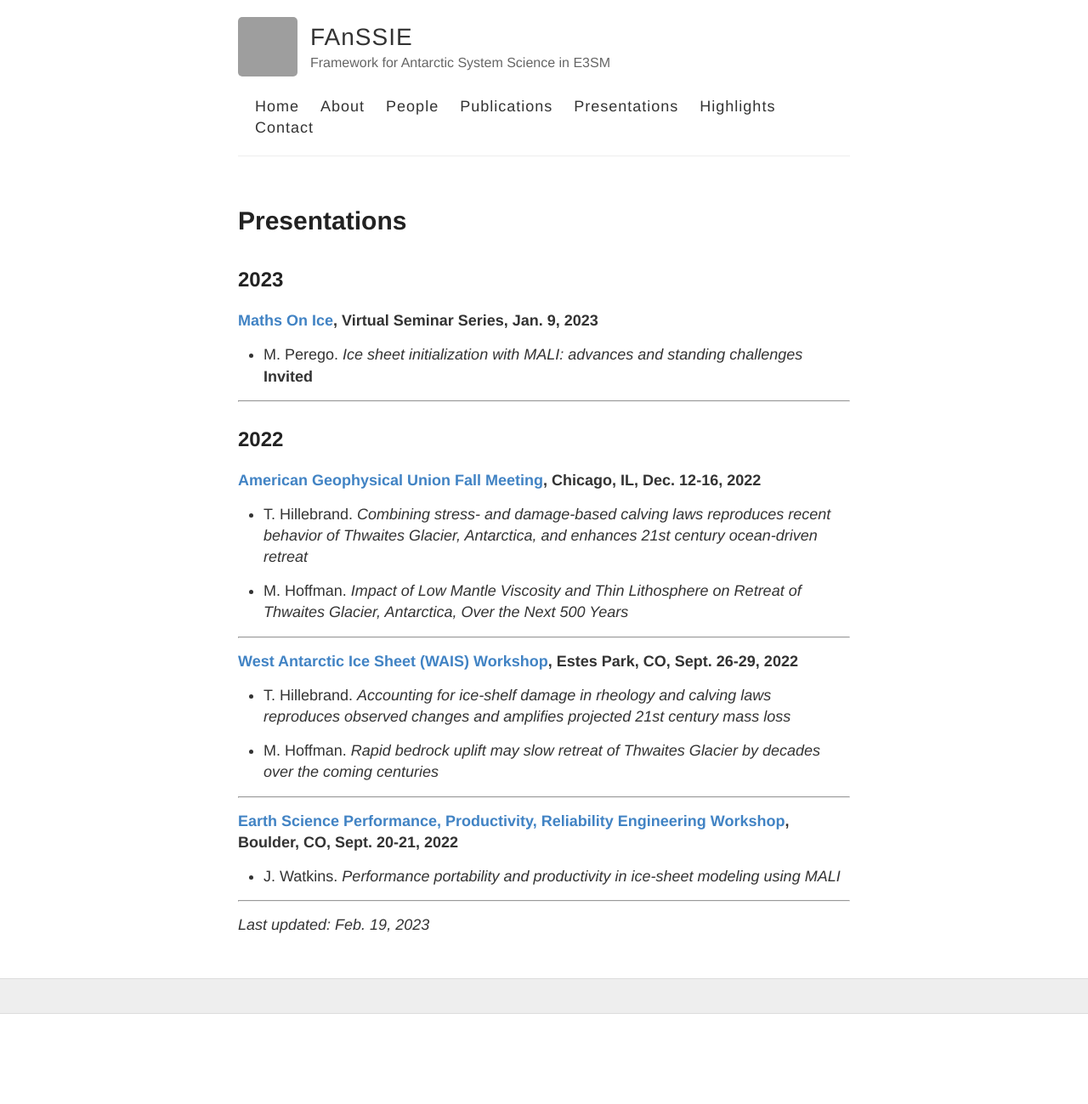
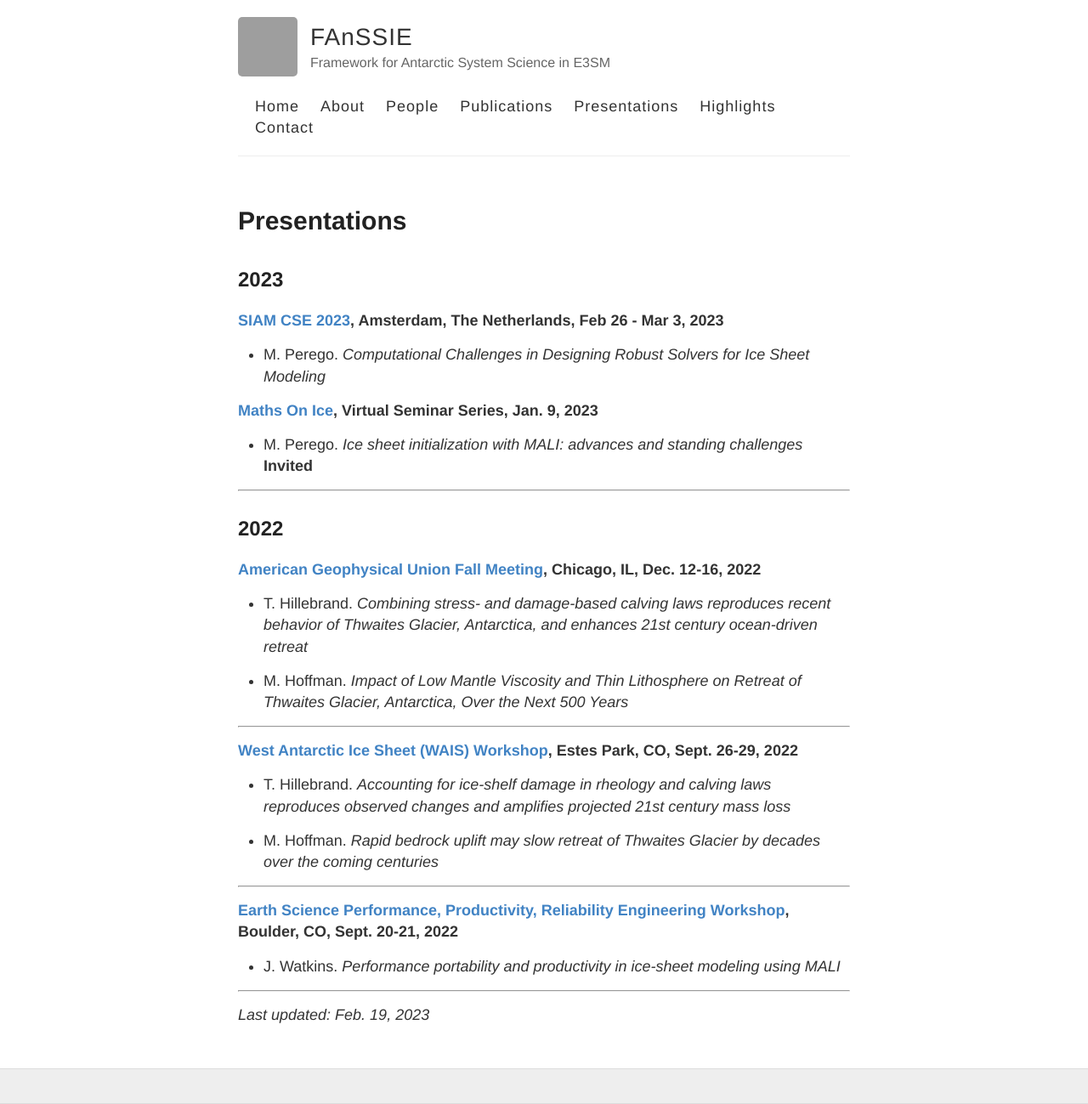
Before and after one commit to FANSSIE/fanssie.github.io, a Jekyll site: the page built from presentations.md, in a window 1280 px wide. Shown: the whole page at 85% size. Built offline with Jekyll 4.4.1, drawn with Linux system fonts in a browser that asks for light colours; before the commit the page ends 1193 px from its top, so only the background shows below that; grey boxes are pictures that could not be loaded.

Commit message:
Update presentations.md

```diff
--- a/presentations.md
+++ b/presentations.md
@@ -5,6 +5,10 @@ permalink: /presentations/
 ---
 
 ## 2023
+
+**[SIAM CSE 2023](https://www.siam.org/conferences/cm/conference/cse23), Amsterdam, The Netherlands, Feb 26 - Mar 3, 2023**
+
+* M. Perego. *Computational Challenges in Designing Robust Solvers for Ice Sheet Modeling*
 
 **[Maths On Ice](https://twitter.com/icemaths), Virtual Seminar Series, Jan. 9, 2023**
 
```
